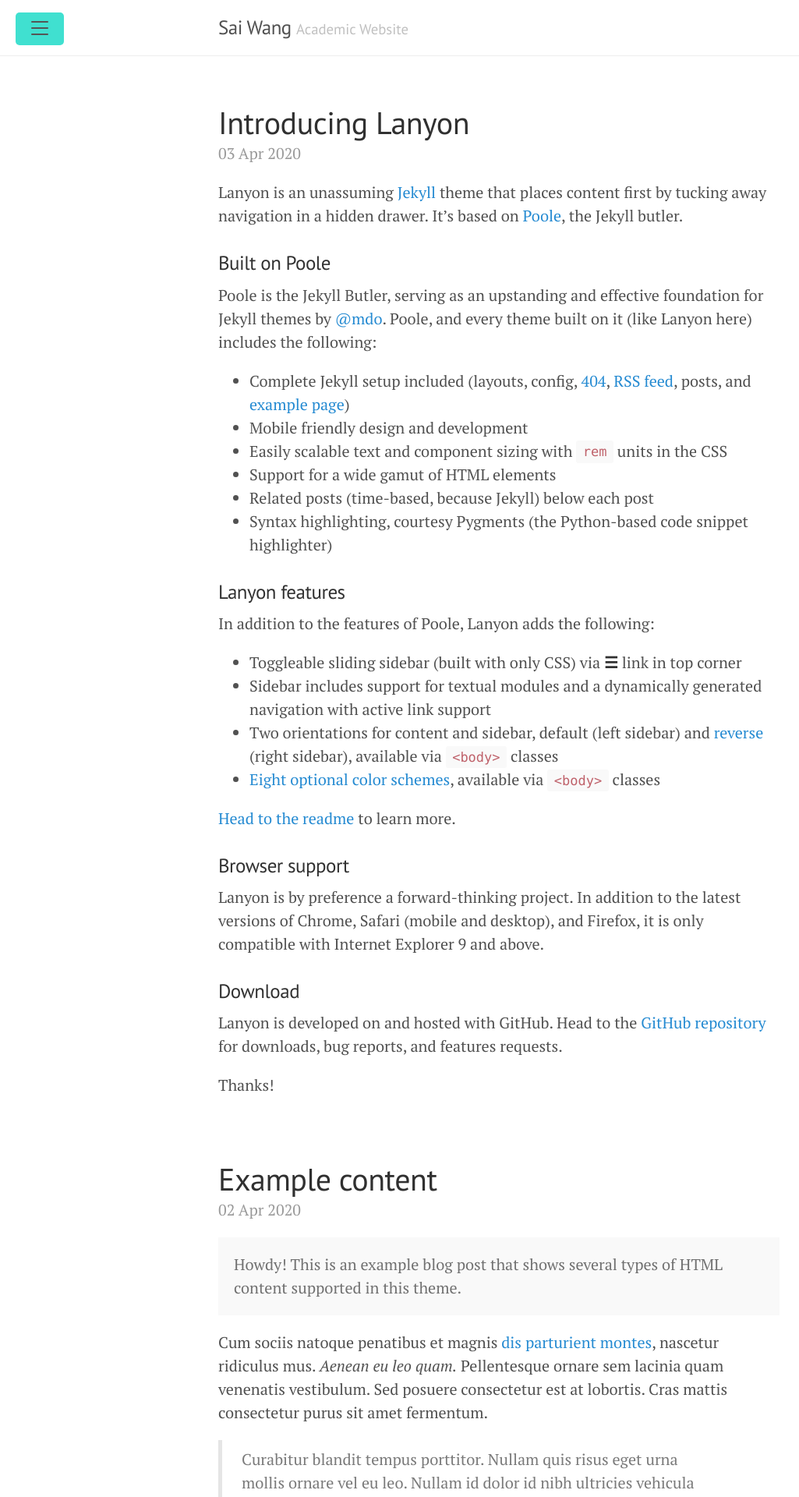
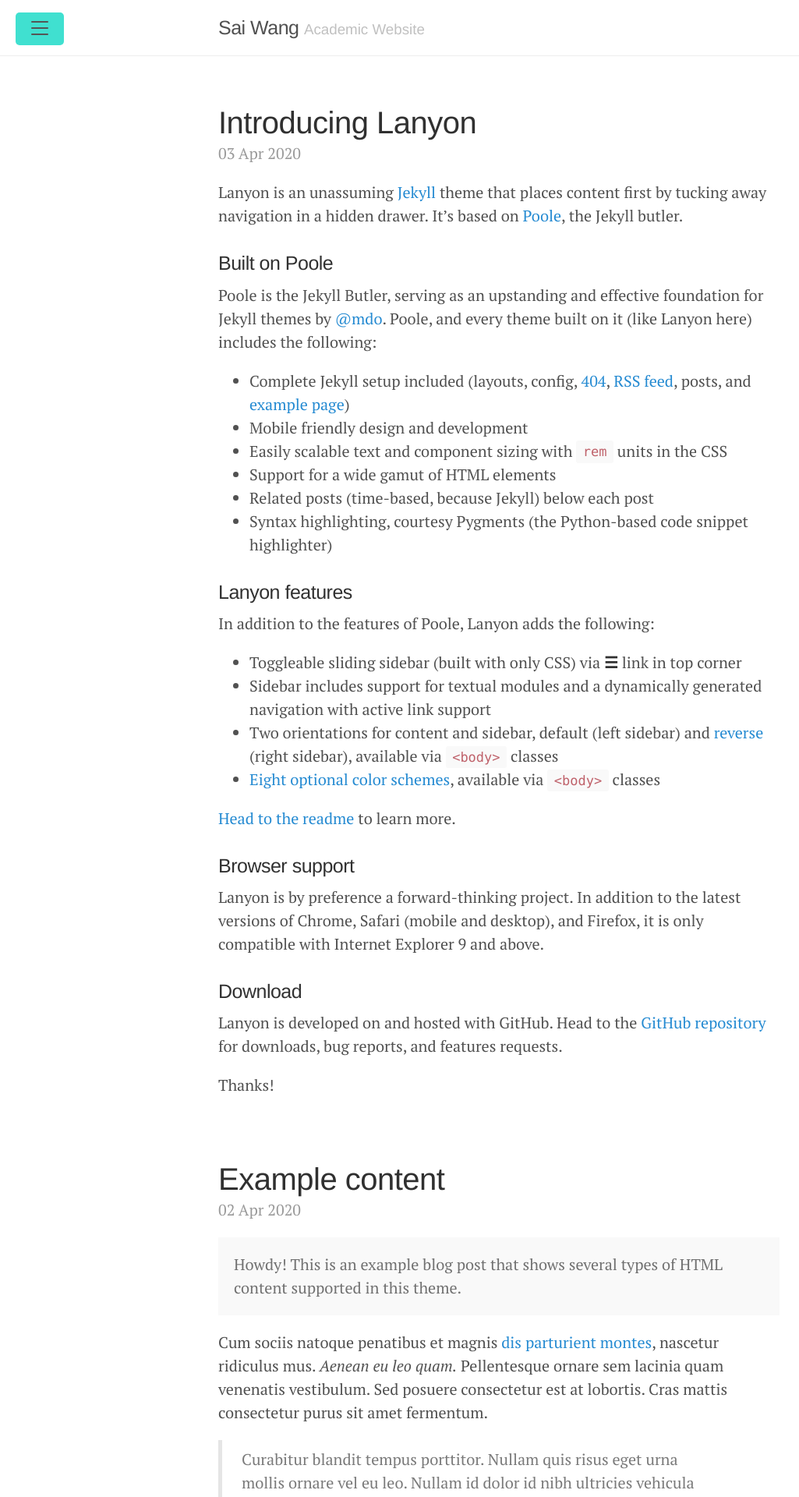
Before and after one commit to Alxendweb/alxendweb.github.io, a Jekyll site: the page built from index.html, in a window 1280 px wide. Shown: the top 1920 px of the page at 78% size, without its empty margins (0-1025 px from the left). Built offline with Jekyll 4.4.1, drawn with Linux system fonts in a browser that asks for light colours; the list of posts is cut into pages by our own code.

Commit message:
Update lanyon.css

```diff
--- a/public/css/lanyon.css
+++ b/public/css/lanyon.css
@@ -45,7 +45,7 @@
 }
 
 h1, h2, h3, h4, h5, h6 {
-  font-family: "PT Sans", Helvetica, Arial, sans-serif;
+  font-family: "Helvetica", Arial, PT Sans, sans-serif;
   font-weight: 300;
   color: #313131;
   letter-spacing: -.025rem;
@@ -149,7 +149,7 @@
   visibility: hidden;
   overflow-y: auto;
   font-family: "PT Sans", Helvetica, Arial, sans-serif;
-  font-size: 19px; /* 19px */
+  font-size: .95rem; /* 19px */
   color: rgba(255,255,255,.6);
   background-color: #108080;
   -webkit-transition: all .3s ease-in-out;
```
